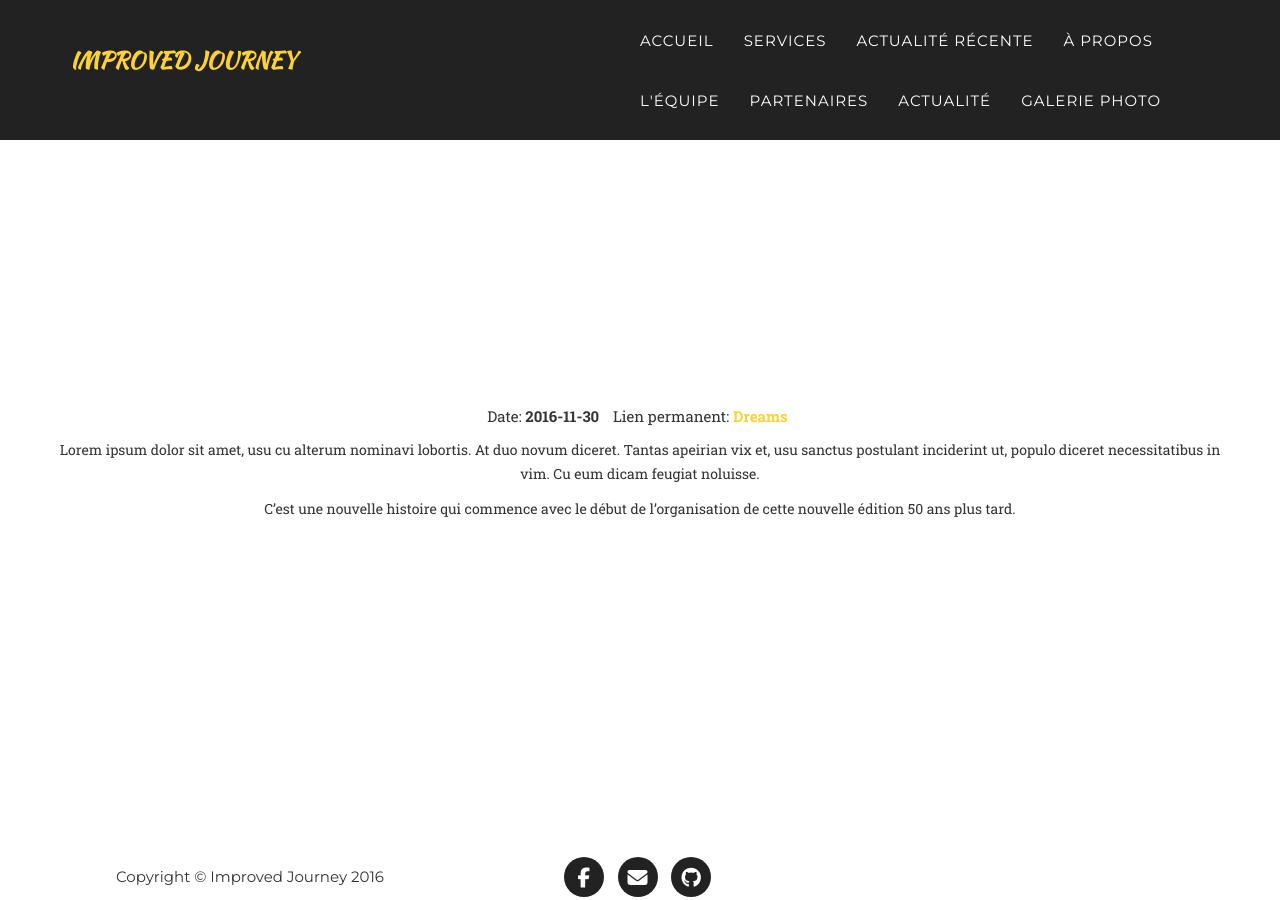
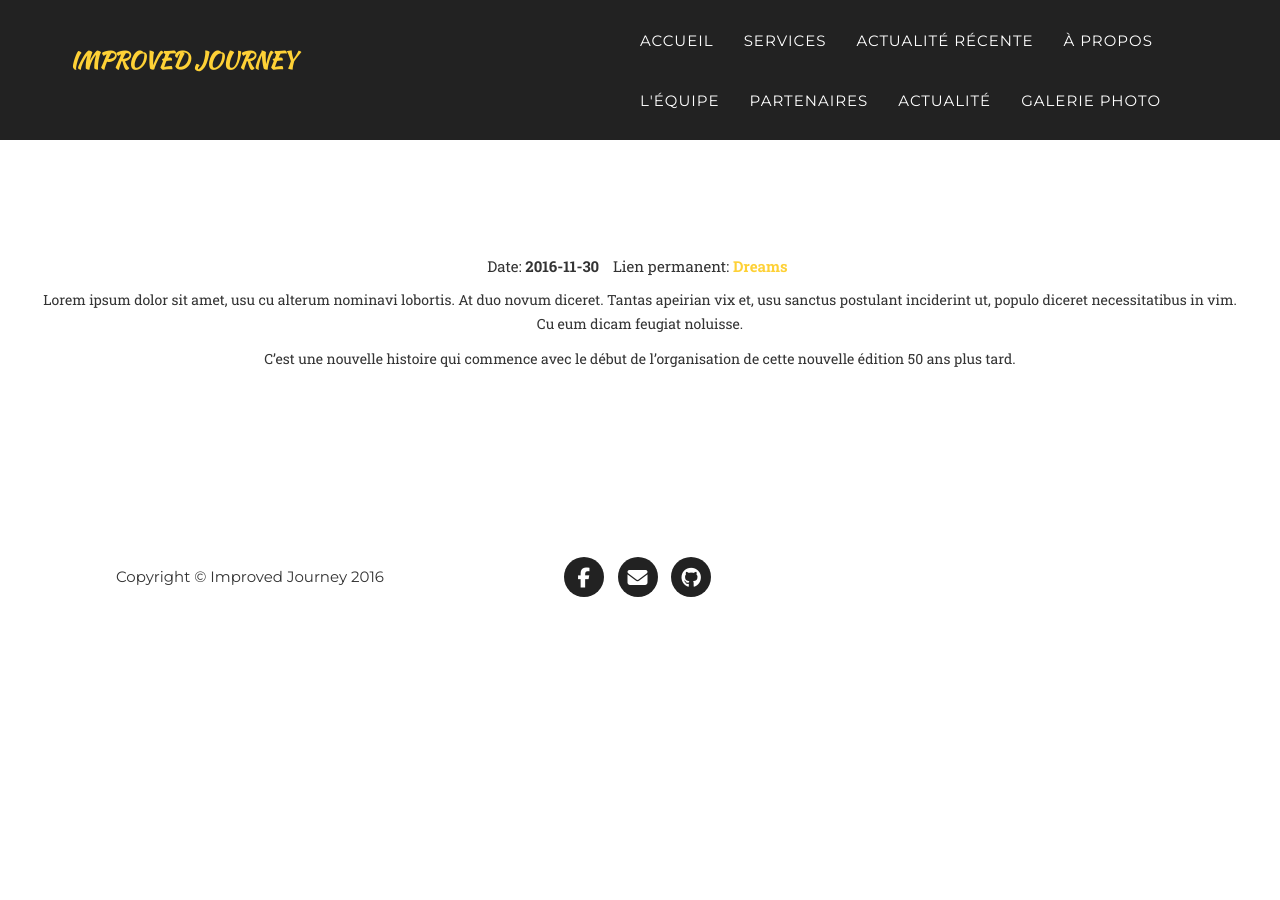
Before and after one commit to scoutscathedralevolcan/improved-journey-jekyll-test, a Jekyll site: the page built from _posts/2016-11-30-a-newer-post.markdown, in a window 1280 px wide and 900 px high, scrolled down 584 px. Built offline with Jekyll 4.4.1, drawn with Linux system fonts in a browser that asks for light colours; nearby versions of some CDN libraries; some web fonts are replaced; after the commit the page ends 1206 px from its top, so only the background shows below that.

Commit message:
remove post iner section

```diff
--- a/_layouts/post.html
+++ b/_layouts/post.html
@@ -2,8 +2,6 @@
 layout: page
 ---
 
-<section id="{{ page.date | date: "%Y-%m-%d" }}-{{page.modal-id}}">
-  <div class="container">
 <ul class="list-inline item-details">
   <li>
     Date: <strong> {{ page.date | date: "%Y-%m-%d" }} </strong>
@@ -24,6 +22,3 @@
 <div class="row text-center">
   {{ content }}
 </div>
-
-  </div>
-</section>
```
Lines whose indentation alone changed are shown as unchanged.
